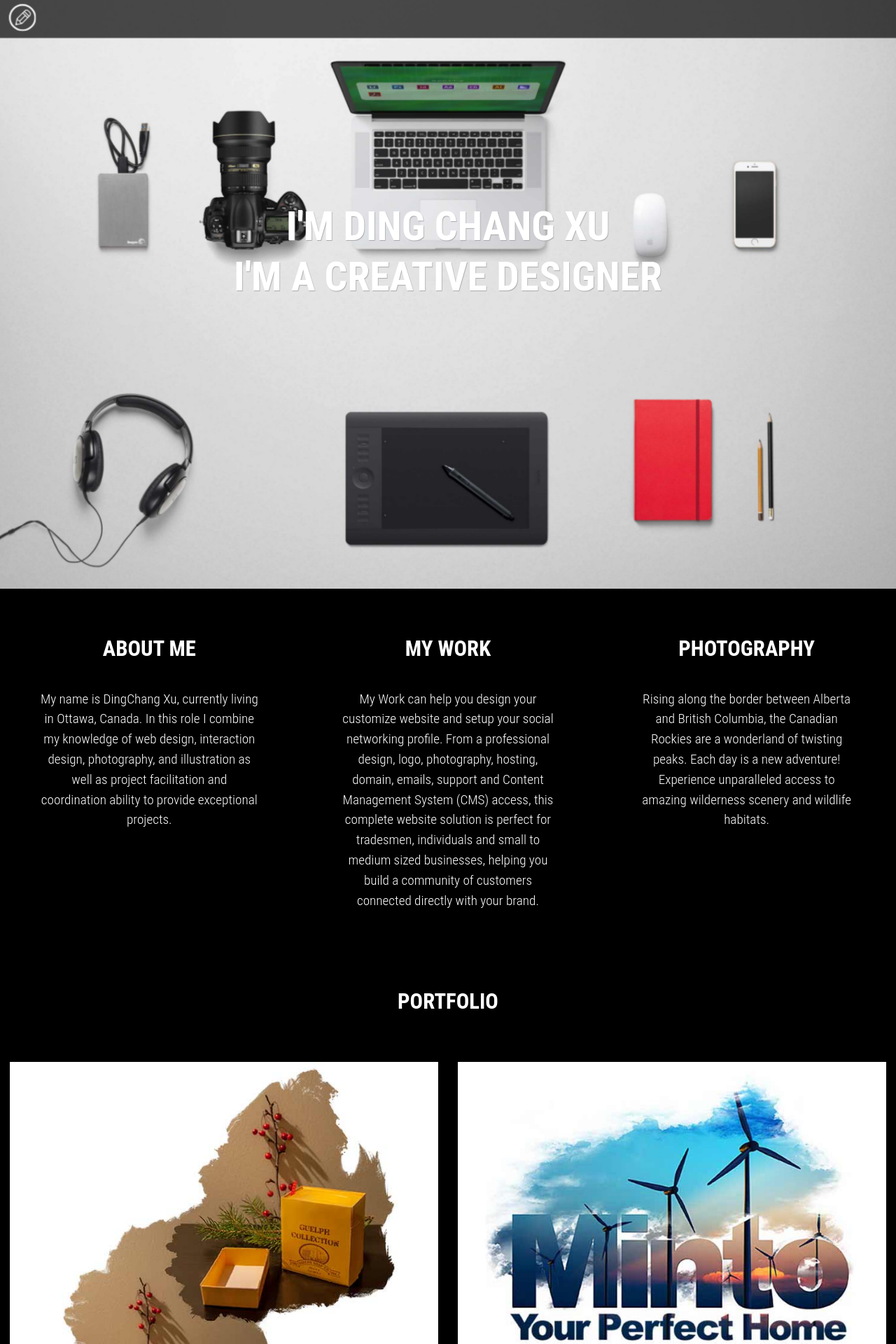
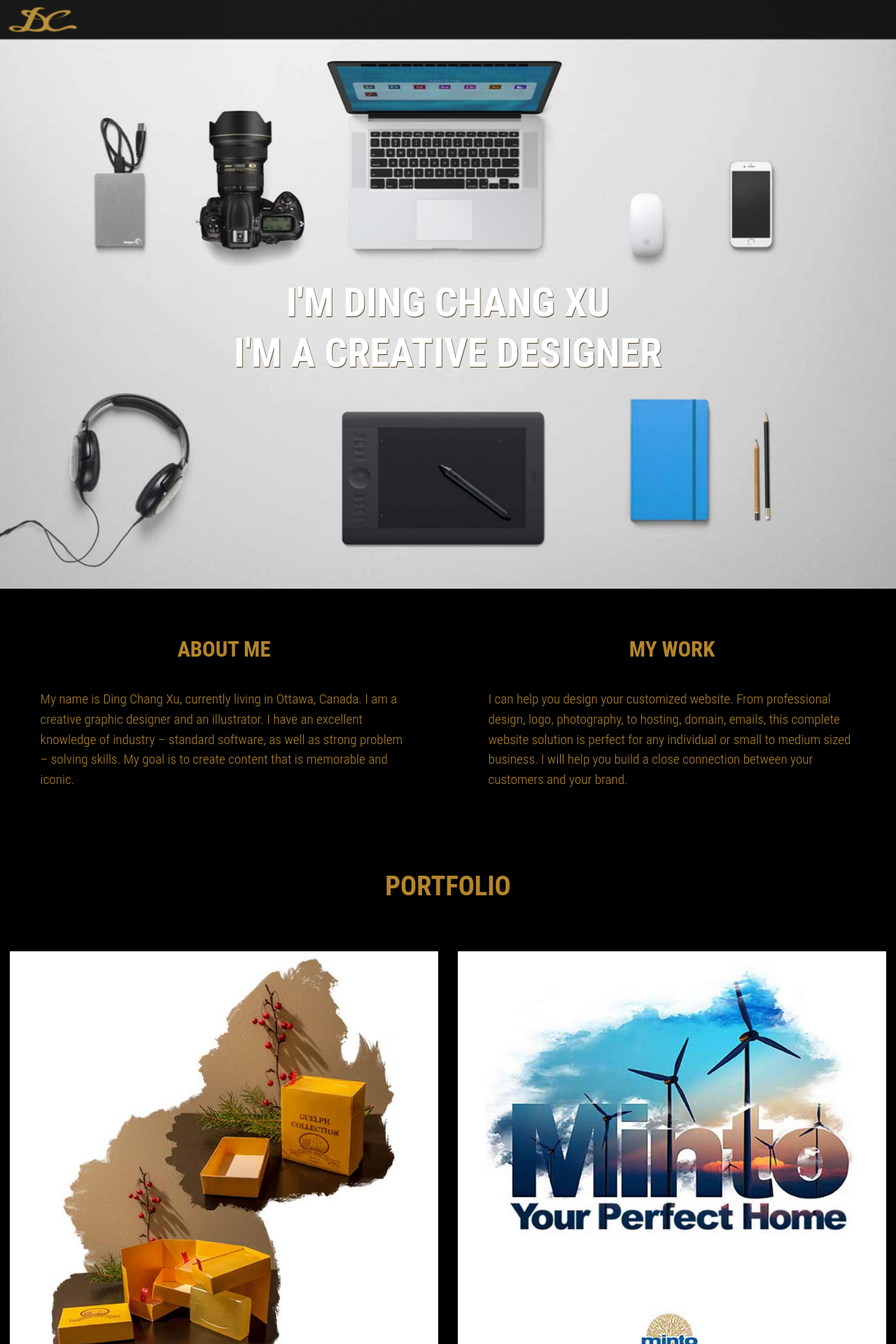
Before and after one commit to dingchangxu/portfolio, a Jekyll site: the page built from index.html, in a window 1280 px wide. Shown: the top 1920 px of the page at 70% size. Built offline with Jekyll 4.4.1, drawn with Linux system fonts in a browser that asks for light colours; Markdown is read by kramdown in place of the engine named in the settings; some of the changed text lies outside the part shown.

Commit message:
change layout and color

```diff
--- /dev/null
+++ b/_includes/css/reset.css
@@ -0,0 +1 @@
+html,body,div,span,applet,object,iframe,h1,h2,h3,h4,h5,h6,p,blockquote,pre,a,abbr,acronym,address,big,cite,code,del,dfn,em,img,ins,kbd,q,s,samp,small,strike,strong,sub,sup,tt,var,b,u,i,center,dl,dt,dd,ol,ul,li,fieldset,form,label,legend,table,caption,tbody,tfoot,thead,tr,th,td,article,aside,canvas,details,embed,figure,figcaption,footer,header,hgroup,menu,nav,output,ruby,section,summary,time,mark,audio,video{margin:0;padding:0;border:0;font-size:100%;font:inherit;vertical-align:baseline}article,aside,details,figcaption,figure,footer,header,hgroup,menu,nav,section{display:block}body{line-height:1}ol,ul{list-style:none}blockquote,q{quotes:none}blockquote:before,blockquote:after,q:before,q:after{content:'';content:none}table{border-collapse:collapse;border-spacing:0}
--- a/_layouts/default.html
+++ b/_layouts/default.html
@@ -27,7 +27,11 @@
     <meta name="mobileoptimized" content="240">
     <link href="{{site.caseur}}/css/portfolio.css" rel="stylesheet">
     <link href='https://fonts.googleapis.com/css?family=Roboto:700,100' rel='stylesheet' type='text/css'>
+    <link href='https://fonts.googleapis.com/css?family=Raleway:300,800' rel='stylesheet' type='text/css'>
 </head>
+
+<link rel="icon" type="image/svg" href="image/xdc_icon_b.svg" />
+
 <body>
 
     <!--<ul class="skip-links">
@@ -38,10 +42,19 @@
         <div class="back">
             <div id="header" class="section-dark masthead">
                 <div>
-                    <svg class="logo animated rubberBand" xmlns="http://www.w3.org/2000/svg" viewBox="0 0 154.8 154.8">
+                    <svg class="logo animated bounceInRight" xmlns="http://www.w3.org/2000/svg" viewBox="0 0 154.8 154.8">
                         <a xlink:href="index.html">
-                            <circle cx="77.4" cy="77.4" r="72.4" fill="none" stroke="#FFF" stroke-width="10" stroke-miterlimit="10"/>
-                            <path fill="#FFF" d="M120.1 45.4l-8.8-8.8c-6.3-6.2-16.4-6.2-22.7 0L43.9 81.5l-8.1 39.4 39.6-8L120.1 68c6.3-6.2 6.3-16.4 0-22.6zm-27.9-5.2c4.3-4.3 11.3-4.3 15.6 0l8.8 8.8c4.3 4.3 4.3 11.3 0 15.6l-1.6 1.6-24.5-24.4 1.7-1.6zM64.3 93.7c.1.1.1.1 0 0-.1.3-.3.4-.5.5.2-.2.4-.3.5-.5zm18.1-43.1l4.9-4.9 23.8 23.7-4.9 4.9-23.8-23.7zM52.1 80.4l-1.7-1.8 1.7 1.8 26.4-26.5 11.1 11-27 27.1c-.1.1-.2.1-.3.2-.1 0-.1.1-.2.1-2.3 1.4-6.3 1.1-9-1.6-2.9-2.9-3-8.2-1-10.3zm-3.7 32.9l-4.9-4.9 3.7-17.7c.6 1.3 1.5 2.6 2.5 3.6 2.7 2.7 6.5 4.1 10 3.9-.3 3.4.9 7 3.6 9.7.7.7 1.6 1.4 2.5 1.9l-17.4 3.5zm27.9-8.4c-2.2 1.9-6.8 2-9.5-.6-2.4-2.4-2.9-6-1.2-8.3l27.5-27.6 9.8 9.8-26.6 26.6c.1.1.1.1 0 .1zm1.6 2l.4-.4-.4.4z"/>
+
+<svg id="xdc" xmlns="http://www.w3.org/2000/svg" viewBox="0 0 200.72 72.31"><defs><style>.cls-1{fill:#b58628;}</style></defs><title>xdc_white-04</title><path class="cls-1" d="M39.5,63.56c-9.13,5.65-21.42,6.93-26.51.91C7.38,57.36,28.44,56.63,39.5,63.56ZM98.31,36.21C111.47,60.28,88.47,69.94,59.51,63c1.76-2.37,4.92-10,13.34-29A151.51,151.51,0,0,0,98.31,36.21ZM98,35.3c-11.06-.36-17-2-24.22-3.28,1.76-4.19,3.69-8.21,5.27-12C87.07,23.81,94.09,29.83,98,35.3ZM59.86,25.45c-13-8.93-9.13-12.4,4.56-10C63,18.34,61.44,21.8,59.86,25.45Zm61.61,9.3c8.25-11.67,26.68-20.06,40.9-20.06,20.9,0-12.46,20.42-40.89,20.06h0ZM105.46,3C90.9-2.3,73.32-1,67.06,10.5c-35.63-9.66-42.66,6.56-9,19.15-4.39,10-9.3,21.33-14.57,29C-9.65,44.78-13.69,72.31,29.14,72.31c14.22,0,20.54-2.19,24.75-4.74C80.4,74,98.83,74,110.42,64.65c30.19,19,59.86-9.3,77.94-2,14.57,5.11,19.31-9.48-2.81-9.48-17.55,0-31.07,11.67-43.88,11.67-20,0-30.54-12.76-20.54-29.17,41.08-2.19,86-27.17,46.34-27.17-18.78,0-46,8.75-58.45,23.34C102.34,25.27,92.34,20,81.1,15.6a0.37,0.37,0,0,0,.18-0.36C86,4.89,95.08,3.83,105.1,4.64A0.84,0.84,0,0,0,105.46,3Z"/></svg>
+
+
+
+
+
+
+
+                            <!--<circle cx="77.4" cy="77.4" r="72.4" fill="none" stroke="#FFF" stroke-width="10" stroke-miterlimit="10"/>
+                            <path fill="#FFF" d="M120.1 45.4l-8.8-8.8c-6.3-6.2-16.4-6.2-22.7 0L43.9 81.5l-8.1 39.4 39.6-8L120.1 68c6.3-6.2 6.3-16.4 0-22.6zm-27.9-5.2c4.3-4.3 11.3-4.3 15.6 0l8.8 8.8c4.3 4.3 4.3 11.3 0 15.6l-1.6 1.6-24.5-24.4 1.7-1.6zM64.3 93.7c.1.1.1.1 0 0-.1.3-.3.4-.5.5.2-.2.4-.3.5-.5zm18.1-43.1l4.9-4.9 23.8 23.7-4.9 4.9-23.8-23.7zM52.1 80.4l-1.7-1.8 1.7 1.8 26.4-26.5 11.1 11-27 27.1c-.1.1-.2.1-.3.2-.1 0-.1.1-.2.1-2.3 1.4-6.3 1.1-9-1.6-2.9-2.9-3-8.2-1-10.3zm-3.7 32.9l-4.9-4.9 3.7-17.7c.6 1.3 1.5 2.6 2.5 3.6 2.7 2.7 6.5 4.1 10 3.9-.3 3.4.9 7 3.6 9.7.7.7 1.6 1.4 2.5 1.9l-17.4 3.5zm27.9-8.4c-2.2 1.9-6.8 2-9.5-.6-2.4-2.4-2.9-6-1.2-8.3l27.5-27.6 9.8 9.8-26.6 26.6c.1.1.1.1 0 .1zm1.6 2l.4-.4-.4.4z"/>-->
                         </a>
                     </svg>
                 </div>
@@ -52,25 +65,25 @@
 <h1 class="myself animated zoomIn">I'M DING CHANG XU<br>I'M A CREATIVE DESIGNER</h1>
 
         <div class="front grid">
-            <section class="boxes unit unit-xs-1 unit-s-1 unit-m-1-1 unit-l-1-3">
+            <section class="boxes unit unit-xs-1 unit-s-1 unit-m-1-1 unit-l-1-2">
                 <div class="box1 island-2">
-                    <h2>ABOUT ME</h2>
-                    <P>My name is DingChang Xu, currently living in Ottawa, Canada. In this role I combine my knowledge of web design, interaction design, photography, and illustration as well as project facilitation and coordination ability to provide exceptional projects.</P>
+                    <h2 class="h3">ABOUT ME</h2>
+                    <P>My name is Ding Chang Xu, currently living in Ottawa, Canada. I am a creative graphic designer and an illustrator. I have an excellent knowledge of industry – standard software, as well as strong problem – solving skills. My goal is to create content that is memorable and iconic.</P>
                 </div>
             </section>
 
-            <section class="boxes unit unit-xs-1 unit-s-1 unit-m-1-1 unit-l-1-3">
-                <div class="box2 island-2">
-                    <h2>MY WORK</h2>
-                    <p>My Work can help you design your customize website and setup your social networking profile. From a professional design, logo, photography, hosting, domain, emails, support and Content Management System (CMS) access, this complete website solution is perfect for tradesmen, individuals and small to medium sized businesses, helping you build a community of customers connected directly with your brand.</p>
+            <section class="boxes unit unit-xs-1 unit-s-1 unit-m-1-1 unit-l-1-2">
+                <div class="box1 island-2">
+                    <h2 class="h3">MY WORK</h2>
+                    <p>I can help you design your customized website. From professional design, logo, photography, to hosting, domain, emails, this complete website solution is perfect for any individual or small to medium sized business. I will help you build a close connection between your  customers and your brand.</p>
                 </div>
             </section>
 
-            <section class="boxes unit unit-xs-1 unit-s-1 unit-m-1-1 unit-l-1-3">
-                <div class="box3 island-2">
-                    <h2>PHOTOGRAPHY</h2>
+            <!--section class="boxes unit unit-xs-1 unit-s-1 unit-m-1-1 unit-l-1-3">
+                <div class="box3 island-1-2">
+                    <h2 class="h3">PHOTOGRAPHY</h2>
                     <p>Rising along the border between Alberta and British Columbia, the Canadian Rockies are a wonderland of twisting peaks. Each day is a new adventure! Experience unparalleled access to amazing wilderness scenery and wildlife habitats.</p></div>
-            </section>
+            </section-->
         </div><!--front intro end-->
 
 {{content}}
--- a/index.html
+++ b/index.html
@@ -5,7 +5,6 @@ layout: default
 <div id="photos" class="first">
     <h2 class="gallery island-1-2">PORTFOLIO</h2>
     <div class="grid">
-
         <div class="bbox unit unit-xs-1 unit-m-1-2 unit-l-1-2 island-1-2">
             <a href="https://www.behance.net/dingchangxu" class="hover-box">
                 <img class="photo" src="image/soap.jpg" alt="poster">
@@ -111,9 +110,5 @@ layout: default
             <p class="p1">OCCSC 40th Anniversary Fundraising Gala at Sala San Marco Banquet Hall</p>
 
         </div>
-
-
-
-
     </div><!--photo end-->
 </div><!--PORTFOLIO end-->
```
Also changed, not shown: _includes/css/main.css (+155 -62 lines), image/bg.jpg, image/xdc_icon_b.svg (added).
